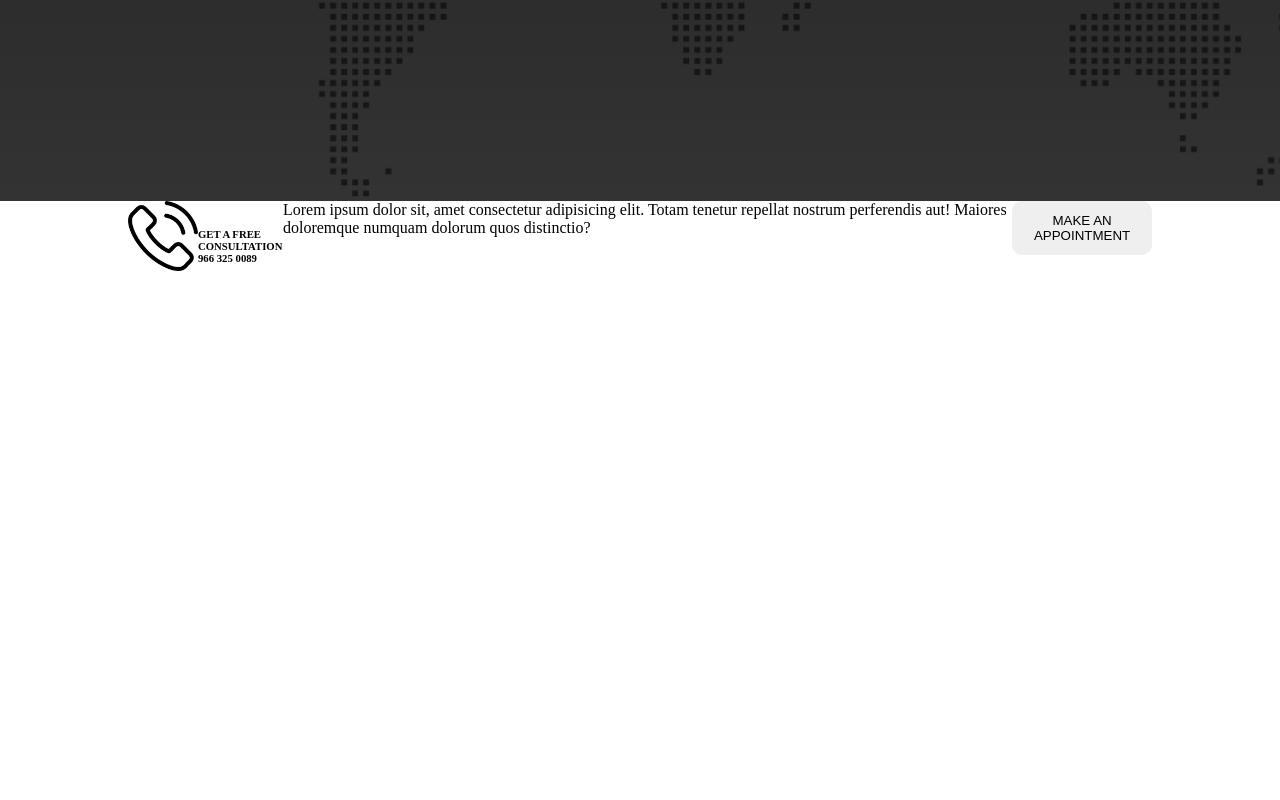
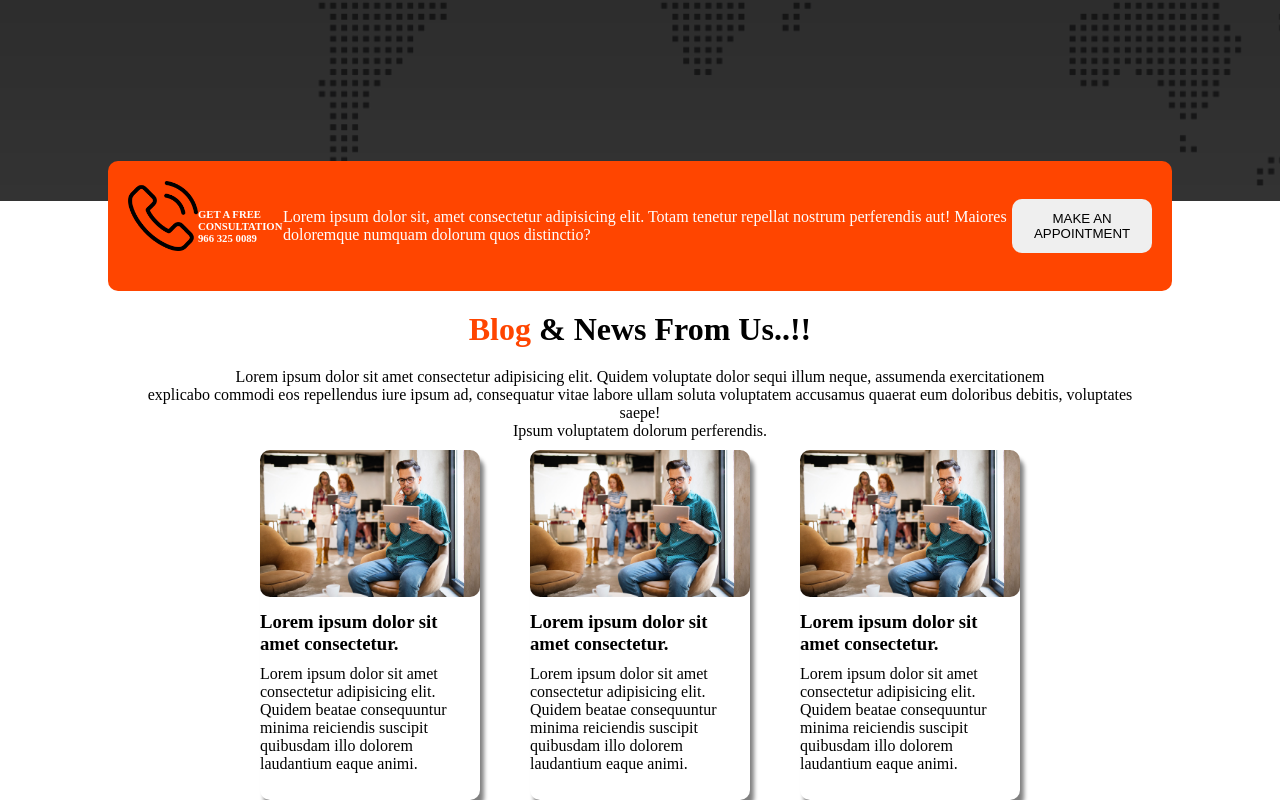
Before and after one commit to SajidHasanNirob/sec-cs, a plain HTML site: page index.html in a window 1280 px wide. Shown: the part 1508-2308 px from the top of the page. Before the commit the page ends 1799 px from the top, so only its background shows below. Drawn offline with Linux system fonts and the light colour scheme.

Commit message:
working on main section

```diff
--- a/index.html
+++ b/index.html
@@ -89,7 +89,6 @@
             </div>
         </div>
 
-
         <div class="appointment-container">
             <div class="phone-call">
                 <img class="icon" src="./asset/icons/phone-call.png" alt="">
@@ -103,7 +102,44 @@
                 <button class="btn"> MAKE AN APPOINTMENT </button>
             </div>
         </div>
+        <div class="blog-container">
+            <h1 class="blog-title">
+                <span class="primary">Blog</span> & News From Us..!!
+            </h1>
+            <p class="blog-des">
+                Lorem ipsum dolor sit amet consectetur adipisicing elit. Quidem voluptate dolor sequi illum neque, assumenda exercitationem <br> explicabo commodi eos repellendus iure ipsum ad, consequatur vitae labore ullam soluta voluptatem accusamus quaerat eum doloribus debitis, voluptates saepe! <br> Ipsum voluptatem dolorum perferendis.
+            </p>
+            <div class="cards">
+                <div class="card">
+                    <img class="blog-img" src="./asset/image/blog-1.jpg" alt="">
+                    <h3 class="card-title">
+                        Lorem ipsum dolor sit amet consectetur.
+                    </h3>
+                    <p>
+                        Lorem ipsum dolor sit amet consectetur adipisicing elit. Quidem beatae consequuntur minima reiciendis suscipit quibusdam illo dolorem laudantium eaque animi.
+                    </p>
+                </div>
+                <div class="card">
+                    <img class="blog-img" src="./asset/image/blog-1.jpg" alt="">
+                    <h3 class="card-title">
+                        Lorem ipsum dolor sit amet consectetur.
+                    </h3>
+                    <p>
+                        Lorem ipsum dolor sit amet consectetur adipisicing elit. Quidem beatae consequuntur minima reiciendis suscipit quibusdam illo dolorem laudantium eaque animi.
+                    </p>
+                </div>
+                <div class="card">
+                    <img class="blog-img" src="./asset/image/blog-1.jpg" alt="">
+                    <h3 class="card-title">
+                        Lorem ipsum dolor sit amet consectetur.
+                    </h3>
+                    <p>
+                        Lorem ipsum dolor sit amet consectetur adipisicing elit. Quidem beatae consequuntur minima reiciendis suscipit quibusdam illo dolorem laudantium eaque animi.
+                    </p>
+                </div>
+            </div>
 
+        </div>
     </main>
 
     <footer>
--- a/style.css
+++ b/style.css
@@ -115,15 +115,63 @@
     padding-top: 20px;
     border-right: 2px solid orangered;
     padding-right: 20px;
+    /* color: white; */
 }
 
 .phone-call{
     display: flex;
     align-items: center;
+    color: white;
+}
+
+.phone-des{
+    color: white;
 }
 .appointment-container{
     display: flex;
     justify-content: space-around;
     width: 80%;
     margin: auto;
+    padding: 20px;
+    background-color: orangered;
+    border-radius: 10px;
+    margin-top: -40px;
+    align-items: center;
 }
+.blog-title{
+    color: black;
+    text-align: center;
+    margin: 20px;
+}
+.blog-des{
+    color: black;
+    text-align: center;
+    margin: 10px;
+}
+
+.blog-container{
+    width: 80%;
+    margin: auto;
+    /* background-color: gray; */
+}
+
+.card{
+    width: 220px;
+    height: 350px;
+    box-shadow: 4px 8px 4px gray;
+    border-radius: 10px;
+}
+.blog-img{
+    width: 100%;
+    border-radius: 10px;
+}
+.card-title{
+    margin-top: 10px;
+    margin-bottom: 10px;
+}
+.cards{
+    display: flex;
+    gap: 50px;
+    align-items: center;
+    justify-content: center;
+}
```
